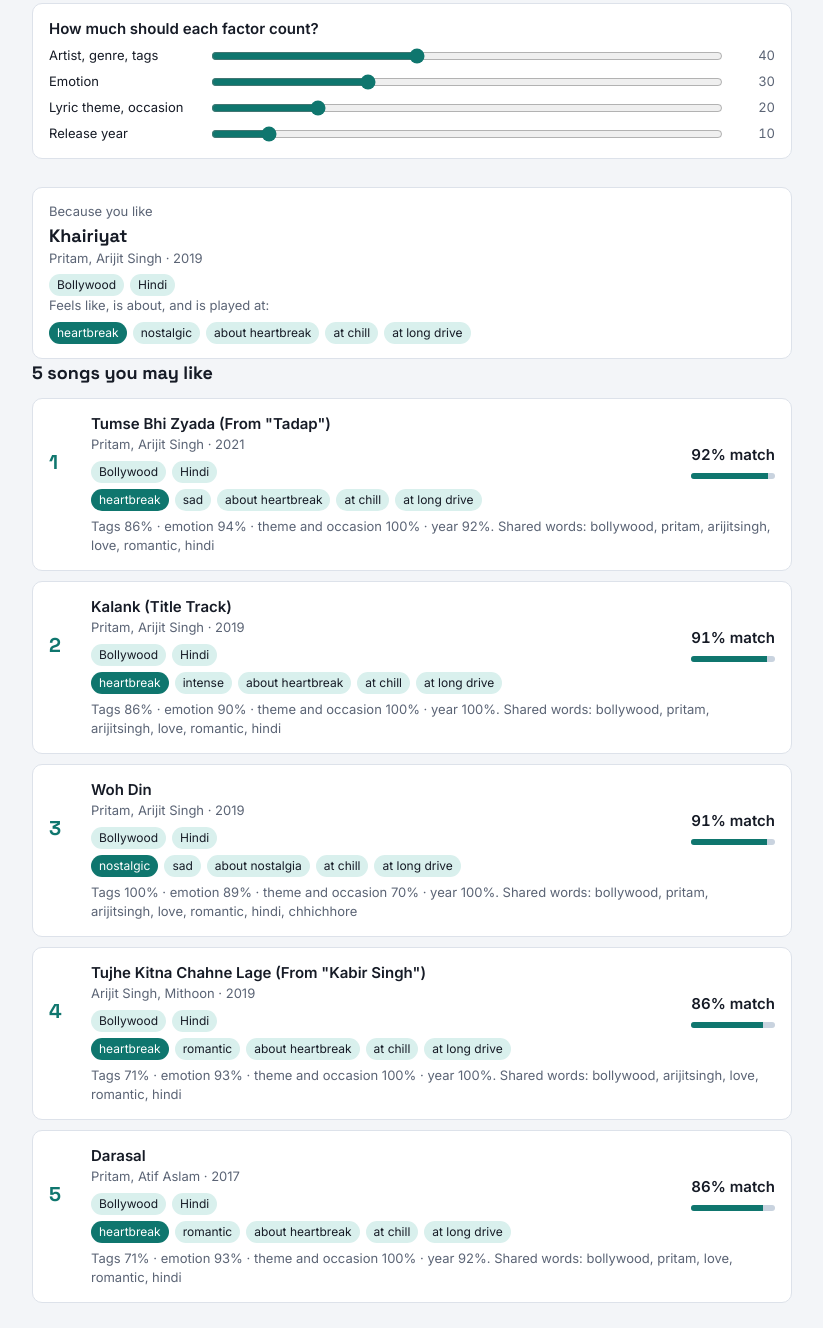
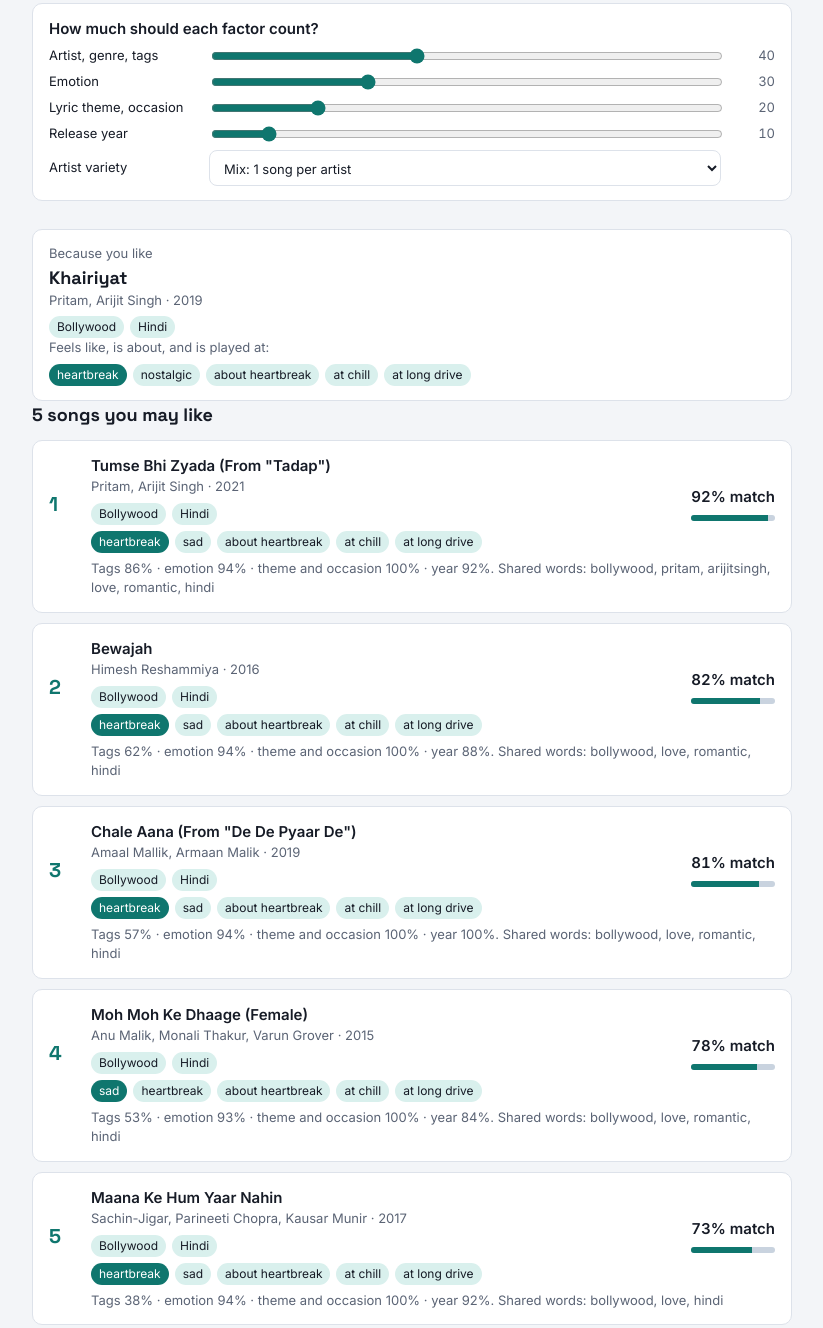
Before and after one commit to shrutig7823/song-recommender, a plain HTML site: page index.html in a window 1280 px wide. Shown: the part 254-1582 px from the top of the page, without its empty margins (228-1051 px from the left). Drawn offline with Linux system fonts and the light colour scheme.

Commit message:
Add artist variety rule so one artist cannot fill the 5 recommendations
Co-Authored-By: Claude Sonnet 5.5 <noreply@anthropic.com>

```diff
--- a/index.html
+++ b/index.html
@@ -34,6 +34,7 @@ button:hover{filter:brightness(1.06)}
 :focus-visible{outline:2px solid var(--accent);outline-offset:2px}
 .mix{display:flex;flex-direction:column;gap:6px;padding:14px 16px;background:var(--surface);border:1px solid var(--line);border-radius:10px}
 .mix .row{display:grid;grid-template-columns:150px 1fr 44px;gap:10px;align-items:center;font-size:13px}
+.mix select{font:inherit;min-width:0;padding:8px 10px;color:var(--fg);background:var(--surface);border:1px solid var(--line);border-radius:8px}
 .mix output{text-align:right;font-variant-numeric:tabular-nums;color:var(--muted)}
 @media (max-width:480px){.mix .row{grid-template-columns:1fr 44px}.mix .row label{grid-column:1 / 3}}
 .mix input[type=range]{width:100%;accent-color:var(--accent)}
@@ -79,6 +80,7 @@ code{font-family:ui-monospace,Consolas,monospace;font-size:13px;background:var(-
     <div class="row"><label for="w_emotion">Emotion</label><input type="range" id="w_emotion" min="0" max="100" step="10" value="30"><output id="o_emotion"></output></div>
     <div class="row"><label for="w_context">Lyric theme, occasion</label><input type="range" id="w_context" min="0" max="100" step="10" value="20"><output id="o_context"></output></div>
     <div class="row"><label for="w_era">Release year</label><input type="range" id="w_era" min="0" max="100" step="10" value="10"><output id="o_era"></output></div>
+    <div class="row"><label for="variety">Artist variety</label><select id="variety"><option value="mix">Mix: 1 song per artist</option><option value="strict">Strict: not the artist I picked</option><option value="off">Off: same artist allowed</option></select><span></span></div>
   </div>
 
   <section id="out" aria-live="polite"></section>
@@ -136,12 +138,26 @@ const contextSim = (a, b) => 0.5 * themeSim(DATA[a][8], DATA[b][8]) + 0.5 * occa
 const eraSim = (a, b) => Math.max(0, 1 - Math.abs(DATA[a][7] - DATA[b][7]) / 25);
 
 // ---- Step 5 + 7: recommend. wt = how much each factor counts (they do not need to add up to 100) ----
-function recommend(i, wt, count = 5) {
+const artistsOf = i => DATA[i][1].split(", ").map(a => a.toLowerCase());
+function recommend(i, wt, variety = "mix", count = 5) {
   const total = (wt.tags + wt.emotion + wt.context + wt.era) || 1;
-  return DATA.map((_, j) => {
+  const ranked = DATA.map((_, j) => {
     const p = { tags: cosine(i, j), emotion: emotionSim(i, j), context: contextSim(i, j), era: eraSim(i, j) };
     return { j, p, score: (wt.tags * p.tags + wt.emotion * p.emotion + wt.context * p.context + wt.era * p.era) / total };
-  }).filter(x => x.j !== i).sort((a, b) => b.score - a.score).slice(0, count);
+  }).filter(x => x.j !== i).sort((a, b) => b.score - a.score);
+  if (variety === "off") return ranked.slice(0, count);
+  // variety: walk down the ranking and skip a song if any of its artists already appears in the list.
+  // "strict" also blocks the artists of the song you picked.
+  const used = new Set(variety === "strict" ? artistsOf(i) : []);
+  const out = [];
+  for (const x of ranked) {
+    const a = artistsOf(x.j);
+    if (a.some(n => used.has(n))) continue;
+    a.forEach(n => used.add(n));
+    out.push(x);
+    if (out.length === count) break;
+  }
+  return out;
 }
 
 // ---- Page ----
@@ -182,7 +198,7 @@ function show(i) {
   picked.append(el("div", "meta", "Because you like"), el("b", null, me[0]), el("div", "meta", me[1] + " · " + me[7]), chips([me[2], me[4]]), el("div", "meta", "Feels like, is about, and is played at:"), emoChips(me));
   const list = el("ol");
   const mine = new Set(wordsOf(i));
-  recommend(i, wt).forEach((r, n) => {
+  recommend(i, wt, $("variety").value).forEach((r, n) => {
     const s = DATA[r.j], li = el("li", "rec");
     li.append(el("div", "rank", String(n + 1)));
     const body = el("div"); body.append(el("div", "t", s[0]), el("div", "meta", s[1] + " · " + s[7]), chips([s[2], s[4]]), emoChips(s));
@@ -207,11 +223,12 @@ function explain(i) {
   const pt = point[i].map(n => n.toFixed(2));
   add("4. Add the emotion", "Each song has a main and a second emotion. Each emotion is a point on a map: how positive it feels and how intense it feels. This song sits at " + pt[0] + " positive, " + pt[1] + " intense. Songs whose points are close feel alike, so sad is near nostalgic and far from euphoric. The emotions were labelled by an AI from what it knows of each song, so some are guesses.");
   add("5. Add theme, occasion and year", "Each song also has a lyric theme (what the words are about), the occasions it is played at (party, workout, long drive...), and a release year. Same theme and shared occasions raise the score, and so do songs released in the same era (25 or more years apart counts as 0). These labels were written by an AI from what it knows of each song, without copying lyrics, so some are guesses. For classical pieces the year is when it was composed.");
-  add("6. Recommend", "Final score = each factor's match multiplied by its slider, added up, and divided by the total of the sliders. Score the picked song against all " + DATA.length.toLocaleString() + " songs, skip itself, and show the 5 highest.");
+  add("6. Recommend", "Final score = each factor's match multiplied by its slider, added up, and divided by the total of the sliders. Score the picked song against all " + DATA.length.toLocaleString() + " songs, skip itself, and show the 5 highest. Artist variety then walks down that list and skips any song whose artist is already in your 5, so one artist cannot fill the list.");
 }
 
 $("form").addEventListener("submit", e => { e.preventDefault(); const i = findSong($("q").value); if (i < 0) { $("out").replaceChildren(el("p", "lead", "No song found. Try another name, or pick one from the list.")); return; } show(i); });
 FACTORS.forEach(f => $("w_" + f).addEventListener("input", () => show(current)));
+$("variety").addEventListener("change", () => show(current));
 $("rand").addEventListener("click", () => show(Math.floor(Math.random() * DATA.length)));
 $("q").addEventListener("change", () => { const i = byLabel.get($("q").value.trim().toLowerCase()); if (i != null) show(i); });
 show(Math.max(0, DATA.findIndex(s => s[0] === "Khairiyat")));
```
Also changed, not shown: build_notebook.js (+16 -3 lines), page_template.html (+22 -5 lines), song-recommender.html (+22 -5 lines), step7_context.js (+17 -3 lines), 1 other file.
